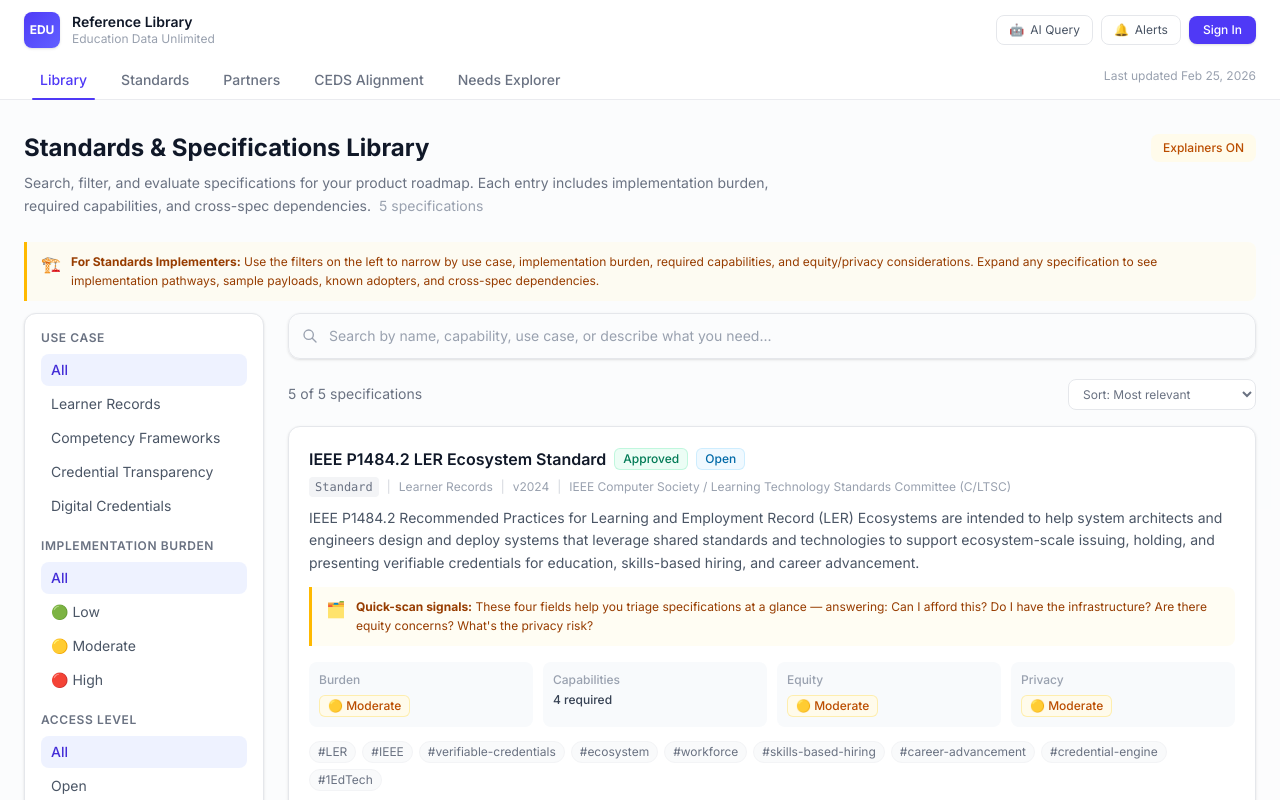
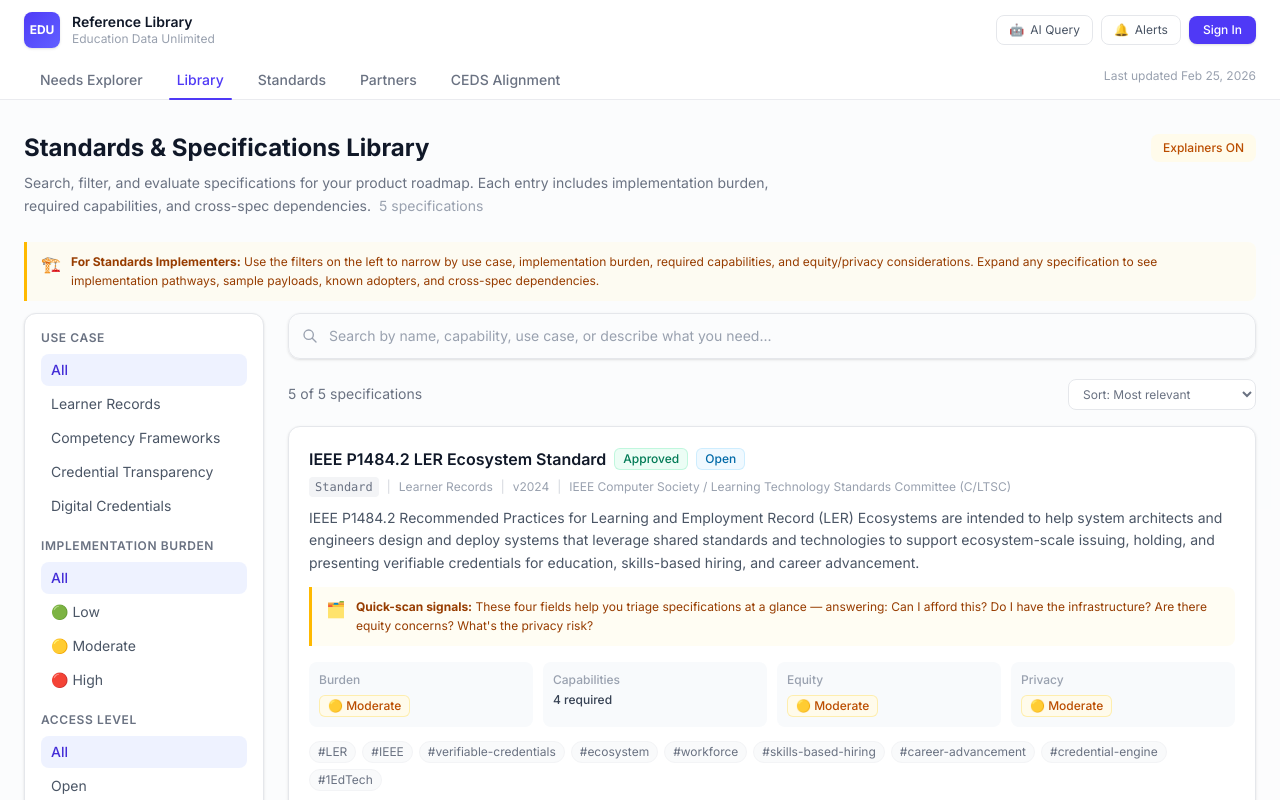
Before and after one commit to educoreproject/edc2_25, a React (Vite) app: page / in a window 1280 px wide. Shown: the top 800 px of the page. Built offline with nearby package versions, Linux system fonts and the light colour scheme.

Commit message:
update sections

```diff
--- a/src/components/SiteHeader.jsx
+++ b/src/components/SiteHeader.jsx
@@ -6,11 +6,11 @@
 
 export default function SiteHeader({ activePage, onNavigate }) {
   const navItems = [
+    { id: 'taxonomies', label: 'Needs Explorer' },
     { id: 'library',   label: 'Library' },
     { id: 'standards', label: 'Standards' },
     { id: 'partners',  label: 'Partners' },
     { id: 'ceds',      label: 'CEDS Alignment' },
-    { id: 'taxonomies', label: 'Needs Explorer' },
   ];
 
   return (
```
